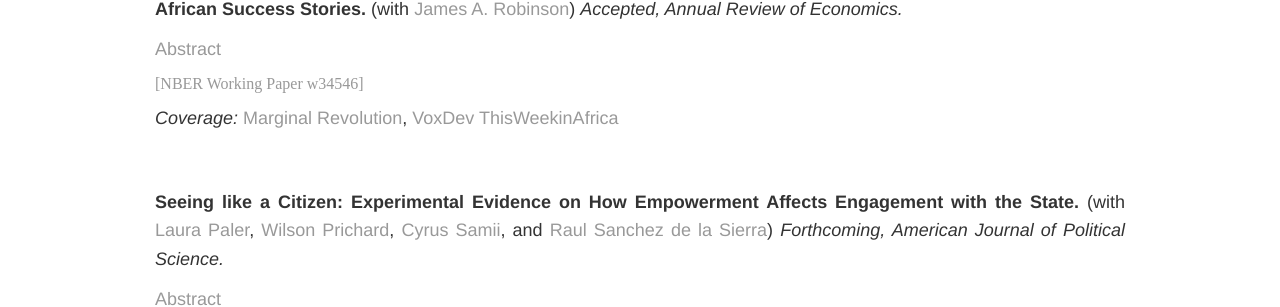
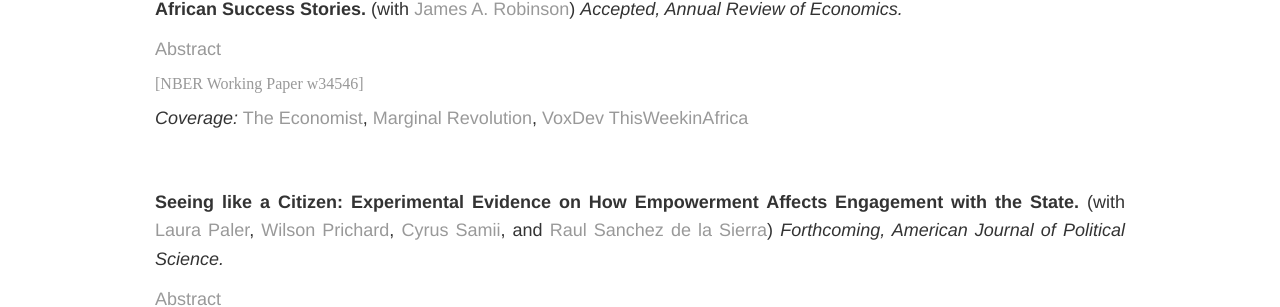
Before and after one commit to soeren-henn/soeren-henn.github.io, a Jekyll site: the page built from research/index.html, in a window 1280 px wide and 900 px high, scrolled down 468 px. Shown: the part 152-459 px from the top of the window. Built offline with Jekyll 4.4.1, drawn with Linux system fonts in a browser that asks for light colours.

Commit message:
Update index.html
Economist coverage

```diff
--- a/research/index.html
+++ b/research/index.html
@@ -27,7 +27,7 @@ title: Research
 		<p><a href="#" class="show-abstract">Abstract</a></p>
     		<p class="hidden-paragraph">We systematically document for the first time that African societies were not politically organized on the basis of ethnicity in the pre-colonial period. The 763 ethnic groups documented in Murdock's Ethnographic Atlas have stood as the basic unit of analysis in social science research of Africa. Yet in 1880 there were probably 45,000 independent polities which were rarely organized on ethnic lines. Moreover, at most 2\% of these could be classified as states. We argue that the main reason for this extreme political decentralization was that African societies were deliberately organized to stop centralization emerging. In this they were successful. We point out some key aspects of African societies that helped them to manage this equilibrium. We also emphasize how the organization of the economy was subservient to these political goals.</p>
 		<a href="https://www.nber.org/papers/w34546" target="_blank">[NBER Working Paper w34546]</a>
-		<p> <i>Coverage:</i>  <a href="https://marginalrevolution.com/marginalrevolution/2025/12/political-organization-in-pre-colonial-africa.html" target="_blank">Marginal Revolution</a>, <a href="https://voxdev.org/topic/institutions-political-economy/africa-success-story-political-organisation-pre-colonial" target="_blank">VoxDev</a> <a href="https://thisweekinafrica.substack.com/p/this-week-in-africa-c5e" target="_blank">ThisWeekinAfrica</a> </p>
+		<p> <i>Coverage:</i> <a href="https://www.economist.com/middle-east-and-africa/2026/04/09/how-anarchist-was-africa?giftId=YzViNDNiNTYtM2RlNC00M2MzLTkyZjAtNjAwMTY3M2QzZGIydGVnX3VzZXI%3D&utm_campaign=gifted_article" target="_blank">The Economist</a>, <a href="https://marginalrevolution.com/marginalrevolution/2025/12/political-organization-in-pre-colonial-africa.html" target="_blank">Marginal Revolution</a>, <a href="https://voxdev.org/topic/institutions-political-economy/africa-success-story-political-organisation-pre-colonial" target="_blank">VoxDev</a> <a href="https://thisweekinafrica.substack.com/p/this-week-in-africa-c5e" target="_blank">ThisWeekinAfrica</a> </p>
 	</div>
 
 	<div class="paper">
```
